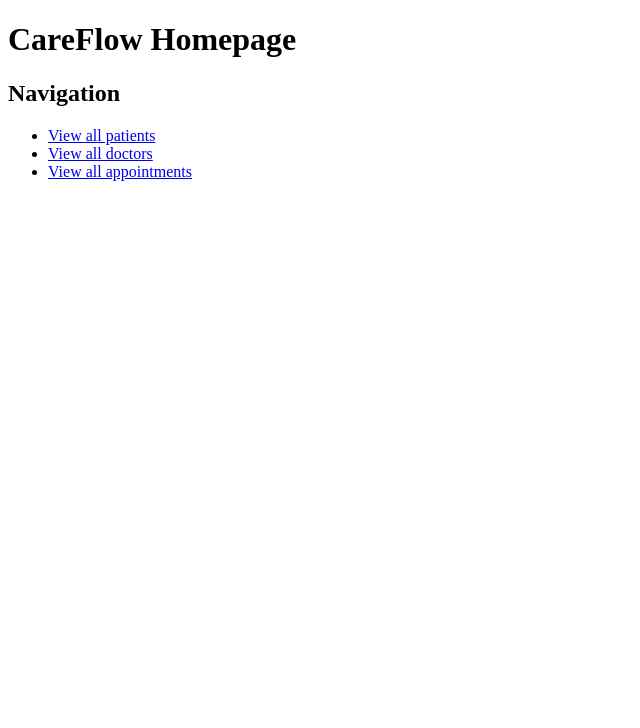
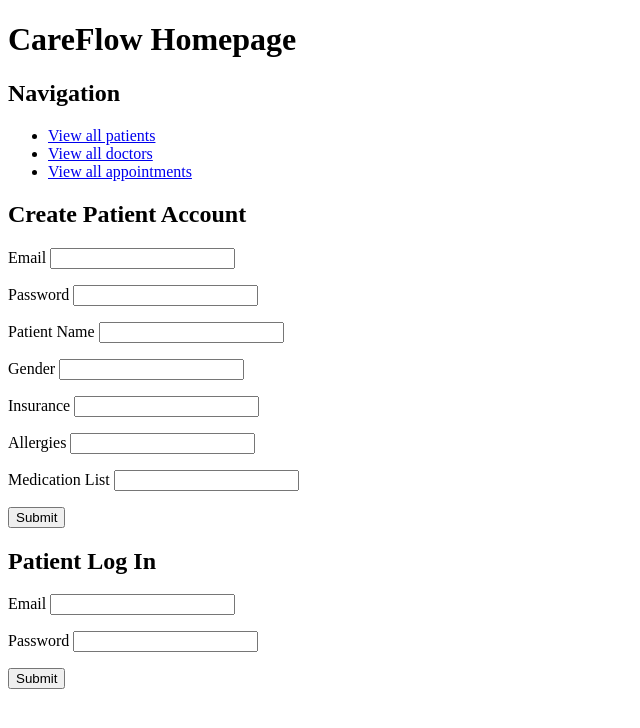
Before and after one commit to AlexBolyakov/python-capstone, a Flask app: page / in a window 1280 px wide. Shown: the top 728 px of the page, without its empty margins (0-640 px from the left). Run offline with Flask 2, Linux system fonts and the light colour scheme.

Commit message:
Added html templates

```diff
--- a/data/doctors.json
+++ b/data/doctors.json
@@ -14,7 +14,7 @@
   },
   {
     "doctor_name": "Edward Bill",
-    "availability": "Not available",
+    "availability": "Available",
     "specialty": "Ophthalmologist",
     "doctor_email": "ebill@test.com",
     "address": "1 Penn Plaza, New York, NY 10011"
--- a/server.py
+++ b/server.py
@@ -45,9 +45,47 @@ def show_doctor(doctor_id):
 @app.route("/appointments")
 def all_appointments():
 
-    appt = crud.get_appointments()
+    appointments = crud.get_appointments()
 
-    return render_template("all_appointments.html", appt=appt)
+    return render_template("all_appointments.html", appointments=appointments)
+
+@app.route("/patients", methods=["POST"])
+def register_patient():
+
+    email = request.form.get("patient_email")
+    password = request.form.get("password")
+    patient_name = request.form.get("patient_name")
+    gender = request.form.get("gender")
+    insurance = request.form.get("insurance")
+    allergies = request.form.get("allergies")
+    medications = request.form.get("medications")
+
+
+    patient = crud.get_patient_by_email(email)
+    if patient:
+        flash("Unable to create account with provided email. Try again!")
+    else:
+        patient = crud.create_patient(email, password, patient_name, gender, insurance, allergies, medications)
+        db.session.add(patient)
+        db.session.commit()
+        flash("Patient account was created successfully! Please log in.")
+
+    return redirect("/")
+
+@app.route("/login", methods=["POST"])
+def patient_login():
+
+    email = request.form.get("patient_email")
+    password = request.form.get("password")
+
+    patient = crud.get_patient_by_email(email)
+    if patient and patient.password == password:
+        session["patient_email"] = patient.patient_email
+        flash(f"Welcome back, {patient.patient_email}!")
+    else:
+        flash("The email or password is incorrect.")
+    return redirect("/")
+
 
 if __name__ == "__main__":
     connect_to_db(app)
--- a/templates/base.html
+++ b/templates/base.html
@@ -10,6 +10,14 @@
     {% block head %}{% endblock %}
   </head>
   <body>
+
+    {% for msg in get_flashed_messages() %}
+      <p class="flash-msg">
+        {{ msg }}
+      </p>
+    {% endfor %}
+
+
     {% block body %}{% endblock %}
 
     {% block after_body %}{% endblock %}
--- a/templates/homepage.html
+++ b/templates/homepage.html
@@ -10,4 +10,56 @@
         <li><a href="/doctors">View all doctors</a></li>
         <li><a href="/appointments">View all appointments</a></li>
     </ul>
+
+    <h2>Create Patient Account</h2>
+  <form action="/patients" method="POST">
+    <p>
+      Email <input type="text" name="patient_email">
+    </p>
+
+    <p>
+      Password <input type="password" name="password">
+    </p>
+
+    <p>
+      Patient Name <input type="text" name="patient_name">
+    </p>
+
+    <p>
+      Gender <input type="text" name="gender">
+    </p>
+
+    <p>
+        Insurance <input type="text" name="insurance">
+    </p>
+
+    <p>
+        Allergies <input type="text" name="allergies">
+    </p>
+
+    <p>
+        Medication List <input type="text" name="medications">
+    </p>
+
+    <p>
+      <input type="submit">
+    </p>
+  </form>
+
+
+  <h2>Patient Log In</h2>
+
+  <form action="/login" method="POST">
+    <p>
+      Email <input type="text" name="patient_email">
+    </p>
+
+    <p>
+      Password <input type="password" name="password">
+    </p>
+
+    <p>
+      <input type="submit">
+    </p>
+  </form>
 {% endblock %}
```
Also changed, not shown: crud.py (+24 -2 lines), data/appointments.json (+21 -21 lines), templates/all_appointments.html (+5 -3 lines), templates/doctor_details.html (+36 -0 lines).
